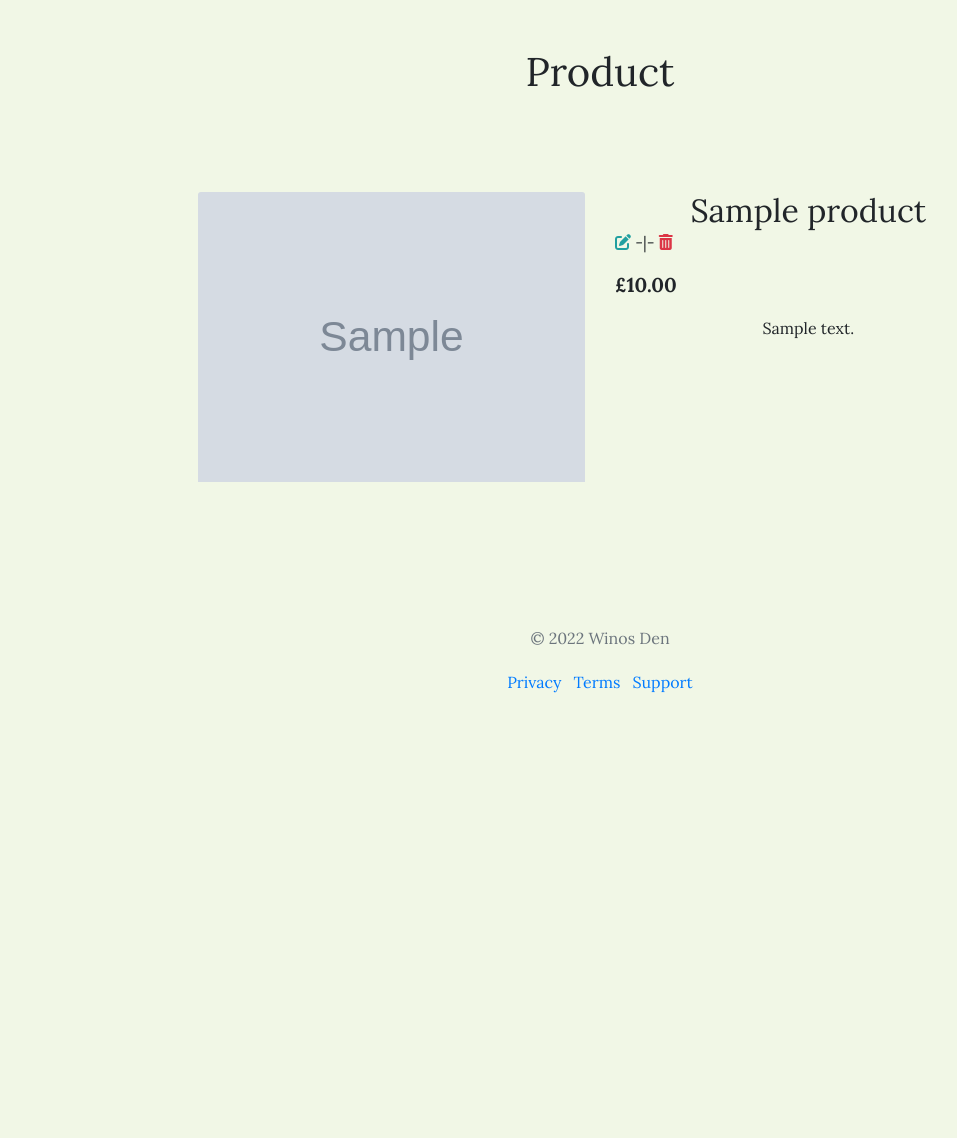
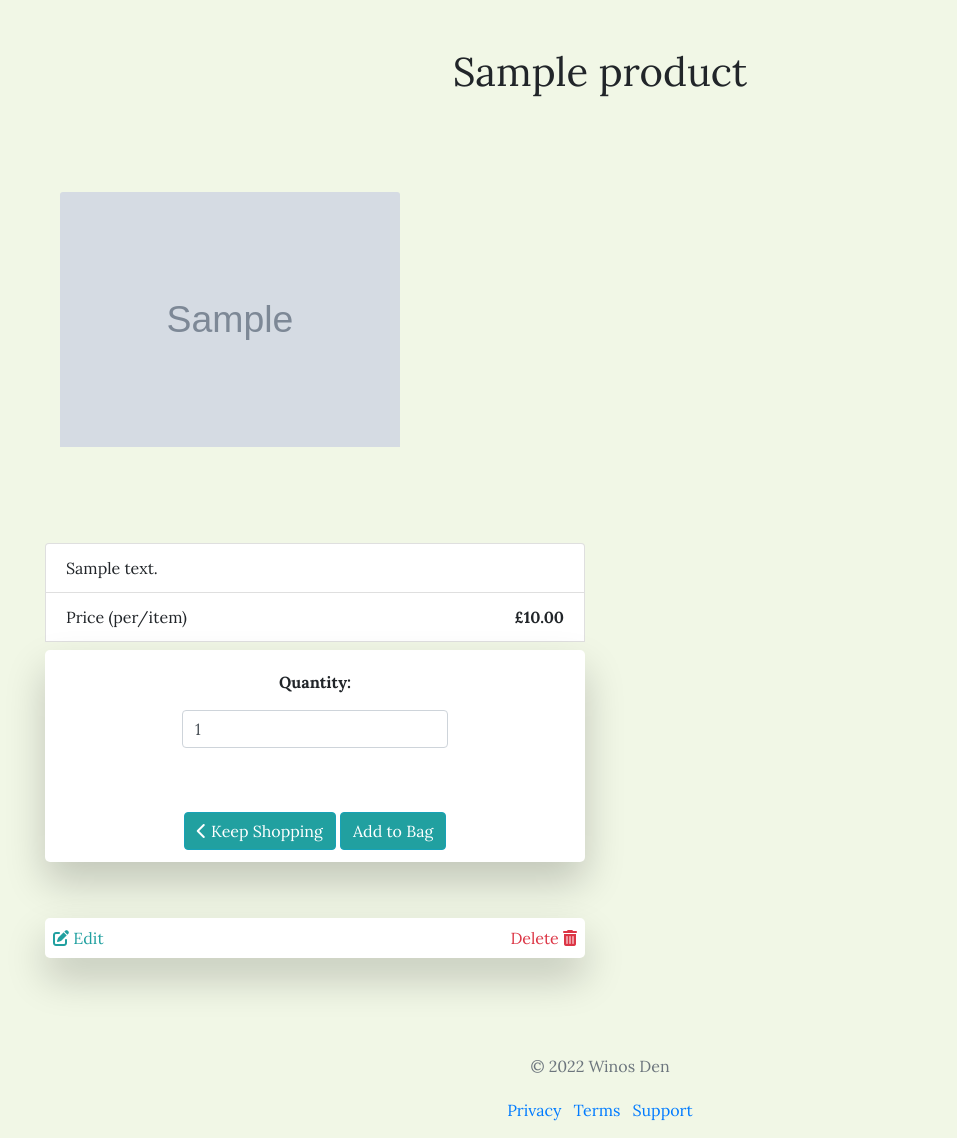
Before and after one commit to roomacarthur/winos_den, a Django app: page /products/1 in a window 1280 px wide. Shown: the part 82-1220 px from the top of the page, without its empty margins (40-997 px from the left). Before the commit the page ends 775 px from the top, so only its background shows below. Run offline with Django 3.2, Linux system fonts and the light colour scheme; a user stored in the database is signed in; tables that the repository leaves empty hold one stand-in row (values such as "Sample post"); grey boxes marked "Sample" are stand-in pictures; some libraries are stand-ins or nearby versions.

Commit message:
clean up of product detail view template!

```diff
--- a/products/templates/products/product_details.html
+++ b/products/templates/products/product_details.html
@@ -4,14 +4,13 @@
 {{ product.name }}
 {% endblock%}
 {% block content_header %}
-<h1>Product</h1>
+<h1>{{ product.name }}</h1>
 {% endblock %}
 {% block content %}
-<div class="overlay"></div>
-<div class="container-fluid">
+<div class="container">
     <div class="row">
-        <div class="col-12 col-md-6 col-lg-4 offset-lg-2">
-            <div class="image-container my-5">
+        <div class="col col-md-12 image-container">
+            <div class="my-5 col-xl-4">
                 {% if product.image %}
                     <a href="{{ product.image.url }}" target="_blank">
                         <img class="card-img-top img-fluid" src="{{ product.image.url }}" alt="{{ product.name }}">
@@ -23,22 +22,55 @@
                 {% endif %}
             </div>
         </div>
-        <div class="col-12 col-md-6 col-lg-4">
-            <div class="product-details-container mb-5 mt-md-5">
-                <h2 class="mb-0">{{ product.name }}</h2>
-                {% if request.user.is_superuser %}
-                    <div class="text-left">
-                        <a class="text-green" href="{% url 'edit_product' product.pk %}"><i class="fa-solid fa-pen-to-square"></i></a> -|-
-                        <a class="text-danger" href="{% url 'delete_product' product.pk %}"><i class="fa-solid fa-trash-can"></i></a>
+        <div class="col col-md-12 col-xl-6">
+        <ul class="list-group mb-3 my-5">
+            <li class="list-group-item d-flex justify-content-between lh-condensed">
+                <div>
+                    <p class="my-0">{{ product.description}}</p>
+                </div>
+            </li>
+            <li class="list-group-item d-flex justify-content-between">
+                <span>Price (per/item)</span>
+                <strong>£{{ product.price }}</strong>
+            </li>
+            <div class="card p-1 justify-content-center my-2">
+            <form class="form" action="{% url 'add_to_cart' product.pk %}" method="POST">
+                {% csrf_token %}
+                <div class="form-row">
+                    <div class="col-12">
+                        <p class="mt-3"><strong>Quantity:</strong></p>
+                        <div class="form-group w-50 mx-auto">
+                            <div class="input-group input-group-{{ product.id }}">
+                                <input class="form-control qty_input id_qty_{{ product.id }}" type="number"
+                                    name="quantity" value="1" min="1" max="99"
+                                    data-item_id="{{ product.id }}">
+                            </div>
+                        </div>
                     </div>
-                {% endif %}
-                <p class="lead mb-0 text-left font-weight-bold mt-3">£{{ product.price }}</p>
-
-                <p class="mt-3">{{ product.description }}</p>
+                    <div class="col-12 mb-2">
+                        <a href="{% url 'products' %}" class="btn btn-info rounded-2 mt-5">
+                            <span class="icon">
+                                <i class="fas fa-chevron-left"></i>
+                            </span>
+                            <span>Keep Shopping</span>
+                        </a>
+                        <input type="submit" class="btn btn-info rounded-2  mt-5" value="Add to Bag">
+                    </div>
+                    <input type="hidden" name="redirect_url" value="{{ request.path }}">
+                </div>
+            </form>
+        </div>
+        </ul>
+        {% if request.user.is_superuser %}
+        <div class="card p-2 justicy-content-center">
+            <div class="text-left">
+                <a class="text-green float-left" href="{% url 'edit_product' product.pk %}"><i class="fa-solid fa-pen-to-square"></i> Edit</a>
+                <a class="text-danger float-right" href="{% url 'delete_product' product.pk %}">Delete <i class="fa-solid fa-trash-can"></i></a>
             </div>
         </div>
+        {% endif %}
+        </div>
+      </div>
     </div>
 </div>
-
-
 {% endblock %}
```
